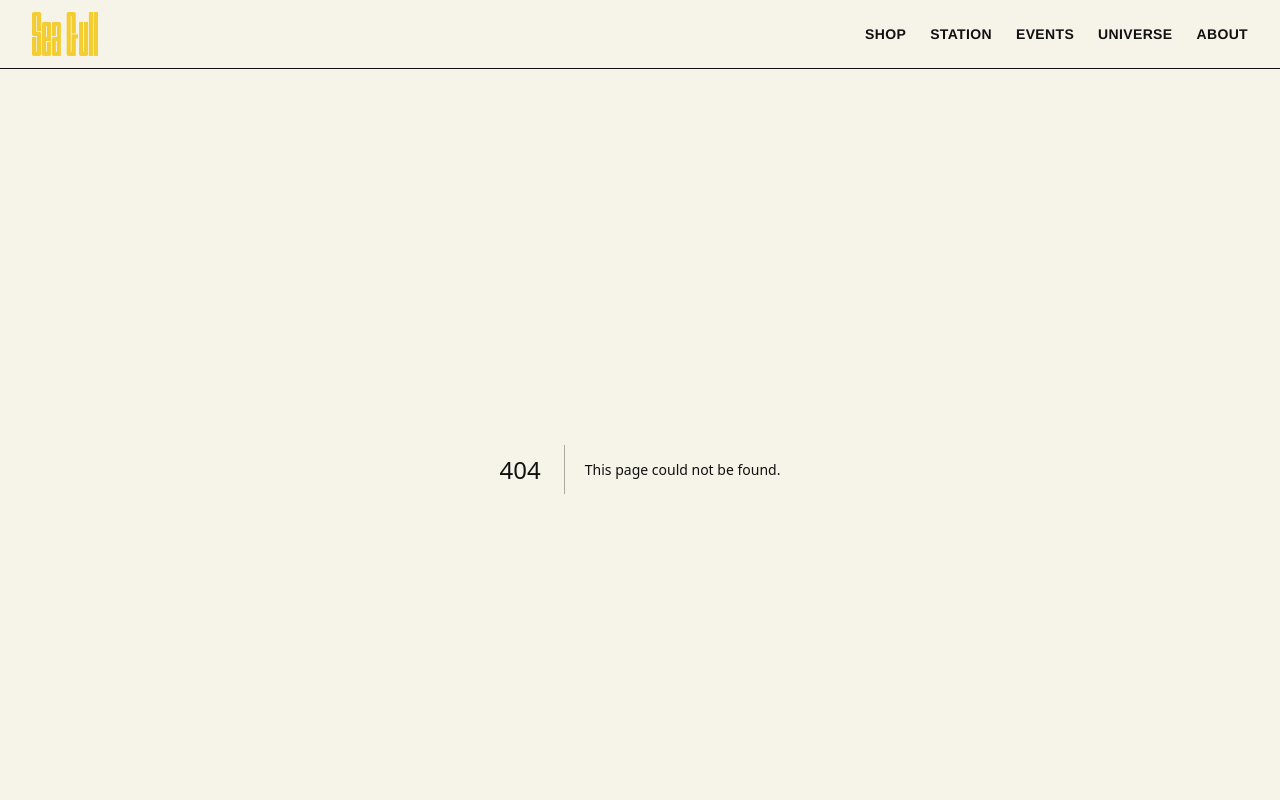
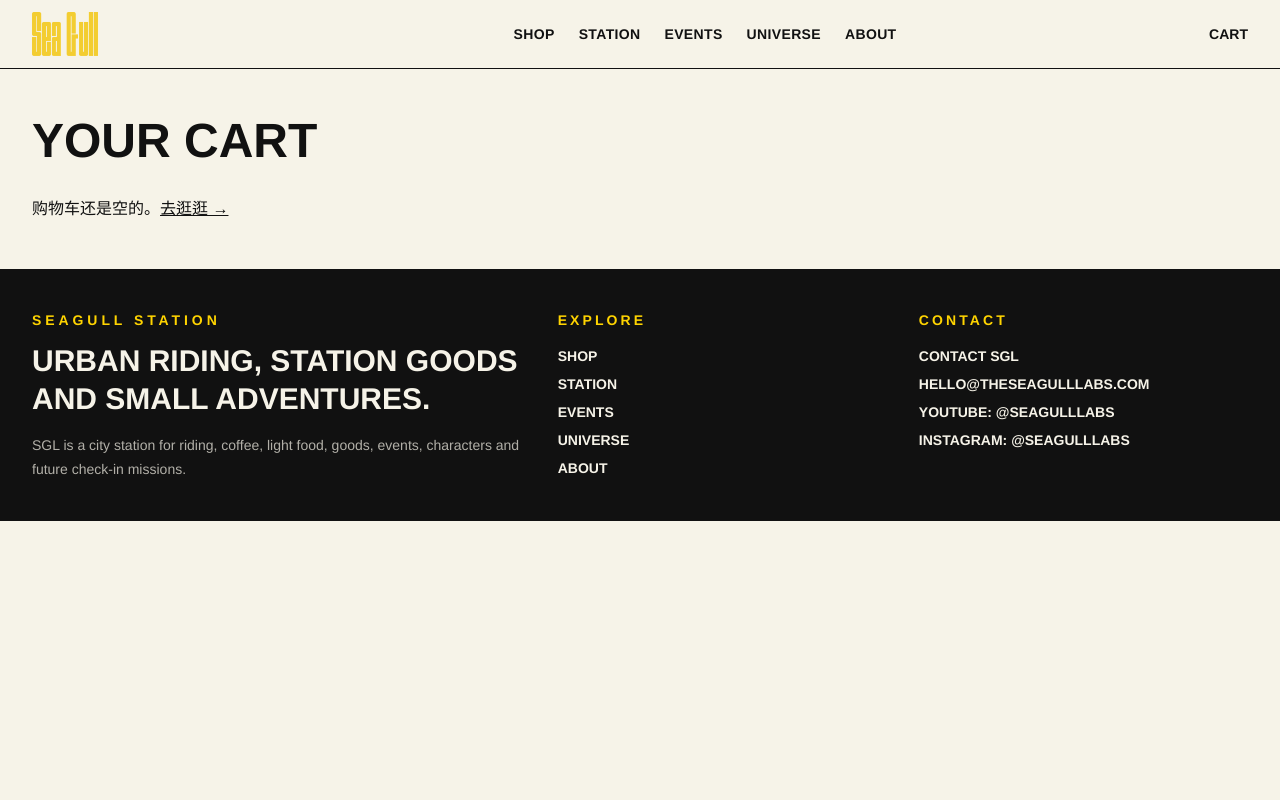
Before and after one commit to zhanghanyue123/sgl-website, a Next.js app: page /cart in a window 1280 px wide. Before the commit this address had no page. Shown: the top 800 px of the page. Built offline with nearby package versions, Linux system fonts and the light colour scheme.

Commit message:
Prepare product options and persistent cart for OPS store integration

```diff
--- /dev/null
+++ b/app/cart/page.tsx
@@ -0,0 +1,22 @@
+"use client";
+import Link from "next/link";
+import { useCart } from "@/components/CartProvider";
+import { getProduct } from "@/data/products";
+export default function CartPage() {
+  const { lines, ready, storageError, setQuantity } = useCart();
+  const items = lines.flatMap(line => { const product = getProduct(line.slug); return product ? [{ ...line, product, price: Math.round((product.variants[line.variant]?.price ?? product.price) * 100) }] : []; });
+  const total = items.reduce((sum, line) => sum + line.price * line.quantity, 0);
+  return <section className="mx-auto max-w-sgl px-4 py-12 md:px-8">
+    <h1 className="text-5xl font-black uppercase">Your cart</h1>
+    {!ready ? <p className="mt-8">正在加载购物车…</p> : !items.length ? <p className="mt-8">购物车还是空的。<Link href="/shop" className="underline">去逛逛 →</Link></p> : <>
+      <div className="mt-8 divide-y divide-sglInk border-y border-sglInk">{items.map(line => <article key={`${line.slug}:${line.variant}`} className="flex flex-wrap items-center justify-between gap-4 py-6">
+        <div><Link className="text-xl font-black" href={`/shop/${line.slug}`}>{line.product.title}</Link><p>{line.product.variants[line.variant]?.options.map(option => option.value).join(" / ")}</p><p>¥ {(line.price / 100).toFixed(2)} / 件</p></div>
+        <div className="flex items-center gap-4"><label>数量 <select className="border border-sglInk bg-sglPaper p-2" value={line.quantity} onChange={event => setQuantity(line.slug, line.variant, Number(event.target.value))}>{Array.from({ length: 99 }, (_, i) => <option key={i} value={i + 1}>{i + 1}</option>)}</select></label><button className="underline" aria-label={`移除 ${line.product.title}`} onClick={() => setQuantity(line.slug, line.variant, 0)}>移除</button><strong>¥ {(line.price * line.quantity / 100).toFixed(2)}</strong></div>
+      </article>)}</div>
+      <p className="mt-8 text-2xl font-black">商品小计 ¥ {(total / 100).toFixed(2)}</p>
+      <p className="mt-3">运费和库存需确认；购物车不会预留库存。</p>
+      <Link className="mt-6 inline-block border border-sglInk bg-sglAcid p-4 font-bold" href="/contact">联系 SGL 确认订单</Link>
+    </>}
+    {storageError && <p role="status" className="mt-5">浏览器无法保存购物车，关闭页面后可能丢失。</p>}
+  </section>;
+}
--- a/app/layout.tsx
+++ b/app/layout.tsx
@@ -1,3 +1,4 @@
+import { CartProvider } from "@/components/CartProvider";
 import type { Metadata } from "next";
 import "./globals.css";
 import Header from "@/components/Header";
@@ -12,9 +13,11 @@
   return (
     <html lang="en">
       <body className="min-h-screen bg-sglCream text-sglInk antialiased">
+        <CartProvider>
         <Header />
         <main>{children}</main>
         <Footer />
+        </CartProvider>
       </body>
     </html>
   );
--- a/app/shop/[slug]/page.tsx
+++ b/app/shop/[slug]/page.tsx
@@ -1,3 +1,4 @@
+import ProductPurchase from "@/components/ProductPurchase";
 import Image from "next/image";
 import { notFound } from "next/navigation";
 import BuyButton from "@/components/BuyButton";
@@ -89,24 +90,7 @@
           </div>
         )}
 
-        {product.variants.length > 0 && (
-          <div className="mt-8 border border-sglInk bg-sglPaper p-5">
-            <h2 className="text-lg font-black uppercase">Options</h2>
-
-            <div className="mt-4 flex flex-wrap gap-2">
-              {product.variants.slice(0, 16).map((variant, index) => (
-                <span
-                  key={`${variant.sku}-${index}`}
-                  className="border border-sglInk bg-sglCream px-3 py-2 text-xs font-bold"
-                >
-                  {variant.options.length > 0
-                    ? variant.options.map((option) => option.value).join(" / ")
-                    : variant.sku || `Option ${index + 1}`}
-                </span>
-              ))}
-            </div>
-          </div>
-        )}
+        <ProductPurchase product={product} />
 
         <div className="mt-8">
           <BuyButton product={product} />
--- /dev/null
+++ b/components/CartProvider.tsx
@@ -0,0 +1,47 @@
+"use client";
+import { createContext, useContext, useEffect, useState } from "react";
+import { getProduct } from "@/data/products";
+export type CartLine = { slug: string; variant: number; quantity: number };
+const CartContext = createContext<{ lines: CartLine[]; ready: boolean; storageError: boolean; setQuantity: (slug: string, variant: number, quantity: number) => void; add: (slug: string, variant: number, quantity: number) => void } | null>(null);
+const key = "sgl-cart-v1";
+function validLine(value: unknown): value is CartLine {
+  if (!value || typeof value !== "object") return false;
+  const line = value as CartLine;
+  if (typeof line.slug !== "string" || !Number.isInteger(line.variant) || !Number.isInteger(line.quantity) || line.quantity < 1 || line.quantity > 99) return false;
+  const product = getProduct(line.slug);
+  return !!product && line.variant >= 0 && line.variant < Math.max(1, product.variants.length);
+}
+export function CartProvider({ children }: { children: React.ReactNode }) {
+  const [lines, setLines] = useState<CartLine[]>([]);
+  const [ready, setReady] = useState(false);
+  const [storageError, setStorageError] = useState(false);
+  useEffect(() => {
+    try {
+      const saved: unknown = JSON.parse(localStorage.getItem(key) || "[]");
+      if (Array.isArray(saved)) {
+        const unique = new Map<string, CartLine>();
+        saved.filter(validLine).slice(0, 100).forEach(line => unique.set(`${line.slug}:${line.variant}`, line));
+        setLines(Array.from(unique.values()));
+      }
+    } catch { setStorageError(true); }
+    setReady(true);
+  }, []);
+  useEffect(() => {
+    if (!ready) return;
+    try { localStorage.setItem(key, JSON.stringify(lines)); } catch { setStorageError(true); }
+  }, [lines, ready]);
+  function setQuantity(slug: string, variant: number, quantity: number) {
+    if (!ready || !Number.isInteger(quantity)) return;
+    setLines(previous => quantity <= 0 ? previous.filter(line => line.slug !== slug || line.variant !== variant) : previous.map(line => line.slug === slug && line.variant === variant ? { ...line, quantity: Math.min(quantity, 99) } : line));
+  }
+  function add(slug: string, variant: number, quantity: number) {
+    if (!ready || !validLine({ slug, variant, quantity })) return;
+    setLines(previous => {
+      const existing = previous.find(line => line.slug === slug && line.variant === variant);
+      if (existing) return previous.map(line => line === existing ? { ...line, quantity: Math.min(99, line.quantity + quantity) } : line);
+      return [...previous, { slug, variant, quantity }];
+    });
+  }
+  return <CartContext.Provider value={{ lines, ready, storageError, setQuantity, add }}>{children}</CartContext.Provider>;
+}
+export function useCart() { const cart = useContext(CartContext); if (!cart) throw new Error("CartProvider missing"); return cart; }
--- a/components/Header.tsx
+++ b/components/Header.tsx
@@ -35,6 +35,7 @@
             </Link>
           ))}
         </nav>
+        <Link href="/cart" className="ml-4 text-sm font-black uppercase">Cart</Link>
       </div>
     </header>
   );
--- /dev/null
+++ b/components/ProductPurchase.tsx
@@ -0,0 +1,25 @@
+"use client";
+import { useState } from "react";
+import Link from "next/link";
+import type { Product } from "@/data/products";
+import { useCart } from "./CartProvider";
+export default function ProductPurchase({ product }: { product: Product }) {
+  const { add, ready } = useCart();
+  const [variant, setVariant] = useState(0);
+  const [quantity, setQuantity] = useState(1);
+  const [added, setAdded] = useState(false);
+  const price = product.variants[variant]?.price ?? product.price;
+  return <div className="mt-8 border border-sglInk p-5">
+    {product.variants.length > 0 && <label className="block font-bold">Options / 规格
+      <select className="mt-3 w-full border border-sglInk bg-sglPaper p-3" value={variant} onChange={event => { setVariant(Number(event.target.value)); setAdded(false); }}>
+        {product.variants.map((option, index) => <option key={index} value={index}>{option.options.map(item => item.value).join(" / ") || option.sku || `Option ${index + 1}`}</option>)}
+      </select>
+    </label>}
+    <p className="my-4 text-2xl font-black">¥ {price.toFixed(2)}</p>
+    <label className="block font-bold">Quantity / 数量
+      <select className="ml-4 border border-sglInk bg-sglPaper p-2" value={quantity} onChange={event => { setQuantity(Number(event.target.value)); setAdded(false); }}>{Array.from({ length: 10 }, (_, i) => <option key={i} value={i + 1}>{i + 1}</option>)}</select>
+    </label>
+    <button disabled={!ready} onClick={() => { add(product.slug, variant, quantity); setAdded(true); }} className="mt-5 w-full border border-sglInk bg-sglAcid p-4 font-black disabled:opacity-50">ADD TO CART / 加入购物车</button>
+    <p aria-live="polite" className="mt-3">{added && <>已加入购物车。<Link className="underline" href="/cart">查看购物车 →</Link></>}</p>
+  </div>;
+}
```
Also changed, not shown: 1 other file (tests, documents, lock files or other folders).
